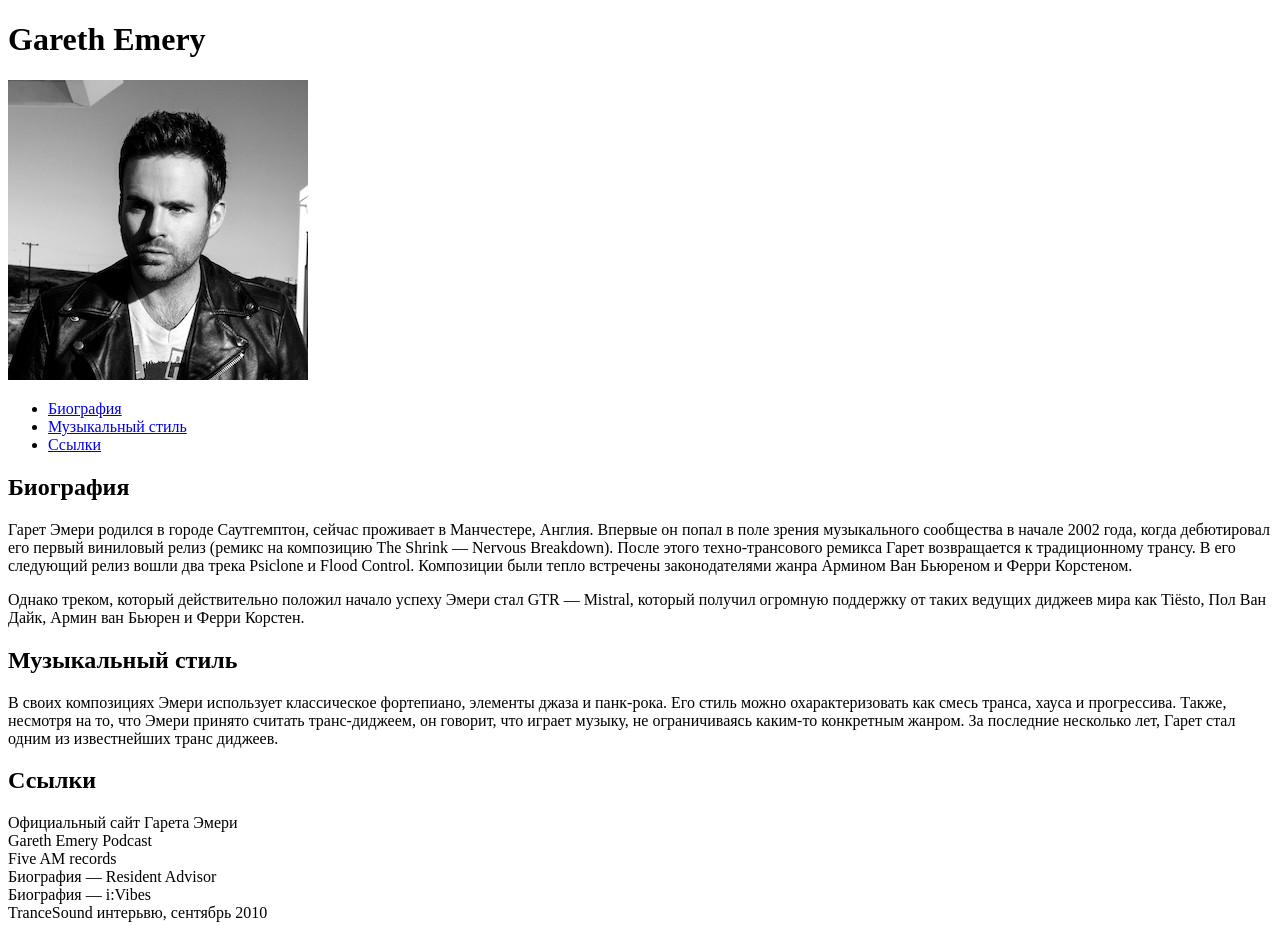
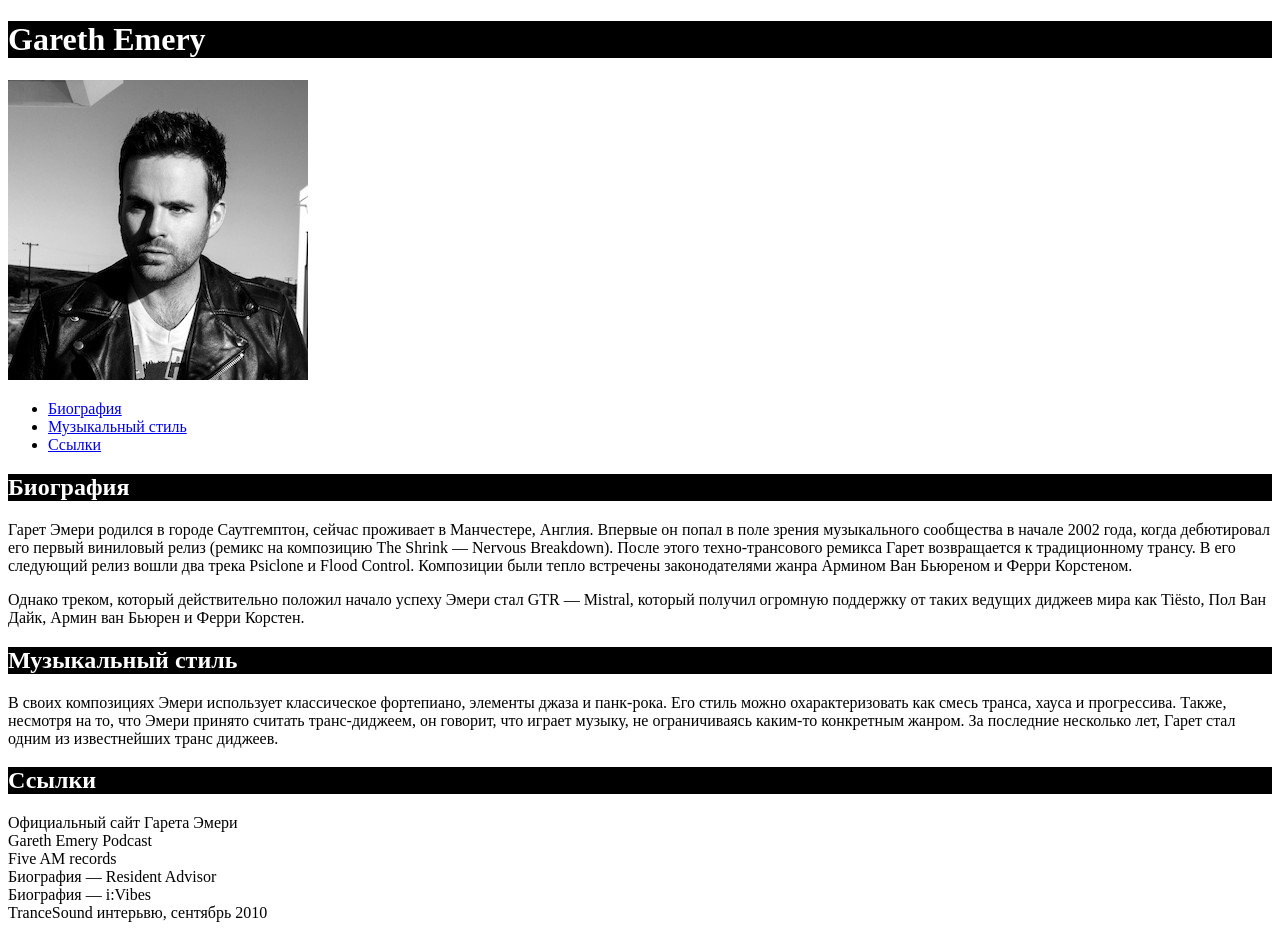
Before and after one commit to morozzzzz/webdev_12, a plain HTML site: page gareth_emery/index.html in a window 1280 px wide. Drawn offline with Linux system fonts and the light colour scheme.

Commit message:
Practice3

```diff
--- a/gareth_emery/css/style.css
+++ b/gareth_emery/css/style.css
@@ -0,0 +1,3 @@
+h2 {
+	background: black; color: white;
+}
--- a/gareth_emery/index.html
+++ b/gareth_emery/index.html
@@ -10,7 +10,7 @@
 <body>
 	<div>
 		<header>
-			<h1>Gareth Emery</h1>
+			<h1 style="color: white; background: black;">Gareth Emery</h1>
 			<img src="img/gareth-emery.jpg" alt="Gareth">
 			<nav>
 				<div class="menu">
```
